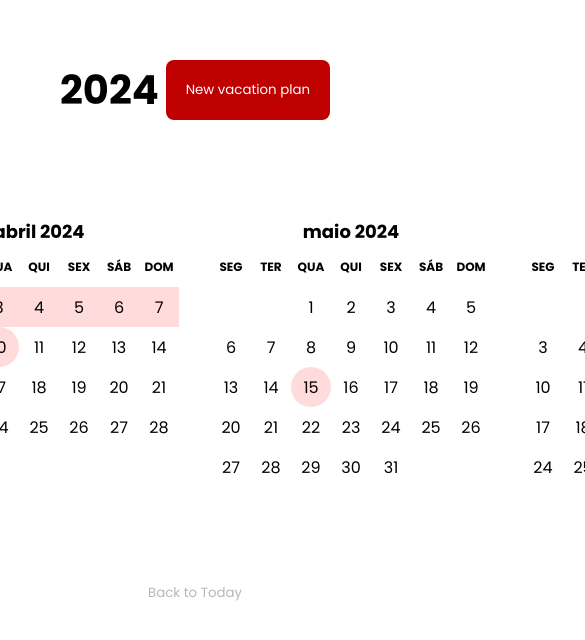
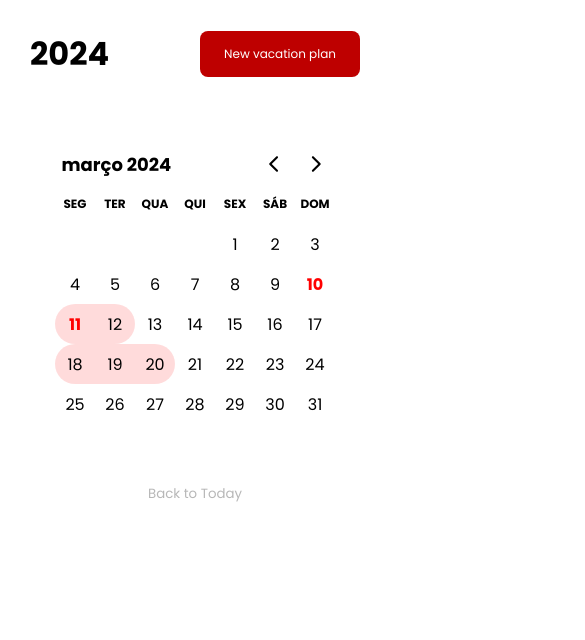
Before and after one commit to eduardouglas99/vacation-plan, a Next.js app: page / in a window 390 px wide. Shown: the top 640 px of the page, 585 px wide, since content can reach past the window. Built offline with nearby package versions, Linux system fonts and the light colour scheme.

Commit message:
developed responsive mode from components

```diff
--- a/package.json
+++ b/package.json
@@ -19,6 +19,7 @@
     "react-hook-form": "^7.51.0",
     "react-icons": "^5.0.1",
     "react-multi-select-component": "^4.3.4",
+    "react-responsive": "^9.0.2",
     "styled-components": "^6.1.8",
     "zod": "^3.22.4"
   },
--- a/pages/_app.tsx
+++ b/pages/_app.tsx
@@ -48,4 +48,7 @@ const Container = styled.main`
     width: 100%;
     margin: 0 auto;
     padding: 60px;
+    @media only screen and (max-width: 580px) {
+        padding: 30px;
+    }
 `;
--- a/src/components/button.tsx
+++ b/src/components/button.tsx
@@ -17,4 +17,10 @@ const ButtonHome = styled.button`
     &:hover {
         background-color: #8d0404;
     }
+    @media only screen and (max-width: 580px) {
+        padding: 14px;
+        max-width: 160px;
+        width: 100%;
+        font-size: 12px;
+    }
 `
--- a/src/components/calendar.tsx
+++ b/src/components/calendar.tsx
@@ -6,6 +6,7 @@ import 'react-day-picker/dist/style.css';
 import styled from 'styled-components';
 import { eachDayOfInterval, addDays, subDays, isWithinInterval } from 'date-fns';
 import CalendarContext from '@/common/context';
+import { useMediaQuery } from 'react-responsive';
 
 type HolidaysPlanProps = {
     id: number,
@@ -154,20 +155,29 @@ export default function Calendar() {
         }
     }
 
+    const [domLoaded, setDomLoaded] = useState(false);
+
 
     useEffect(() => {
         data.map((day: HolidaysPlanProps) => {
             setDays(state => [...state, day.date]);
+            setDomLoaded(true);
         })
     }, [])
 
+    const isMobile = typeof window !== 'undefined' && useMediaQuery({ query: '(max-width: 768px)' });
+    const isTablet = typeof window !== 'undefined' && useMediaQuery({ query: '(max-width: 980px)' });
+    const isDesktop = typeof window !== 'undefined' && useMediaQuery({ query: '(max-width: 1280px)' });
+
+    const numberOfMonths:number = isMobile ? 1 : isTablet ? 2 : isDesktop ? 3 : 4;
     return(
         <>
+            {domLoaded && (
                 <DayPicker
                     mode="multiple"
                     min={1}
                     selected={days}
-                numberOfMonths={4}
+                    numberOfMonths={numberOfMonths}
                     locale={pt}
                     pagedNavigation
                     month={month}
@@ -179,6 +189,7 @@ export default function Calendar() {
                     }
                     modifiersStyles={{ booked: bookedStyle, range_start: startStyle, range_end: endStyle, range_middle: middleStyle  }}
                 />
+            )}
 
             <BackTodayButton disabled={isSameMonth(today, month)} onClick={() => setMonth(today)}>
                 Back to Today
@@ -189,7 +200,6 @@ export default function Calendar() {
 
 const BackTodayButton = styled.button`
     background: transparent;
-    margin: 40px auto;
     text-align: center;
     width: 100%;
     &:hover {
--- a/src/components/header.tsx
+++ b/src/components/header.tsx
@@ -15,8 +15,14 @@ export default function Header () {
 const HeaderHome = styled.header`
     justify-content: space-between;
     padding: 0 0 80px 0;
+    @media only screen and (max-width: 580px) {
+        padding: 0 0 50px 0;
+    }
 `
 
 const CurrentYear = styled.h1`
     font-size: 40px;
+    @media only screen and (max-width: 580px) {
+        font-size: 32px;
+    }
 `
--- a/src/components/modal.tsx
+++ b/src/components/modal.tsx
@@ -129,6 +129,7 @@ const ModalOverlay = styled.div`
     align-items: center;
     background-color: rgba(0, 0, 0, 0.5);
     z-index: 99999999;
+    padding: 0 30px;
 `
 
 const ModalWrapper = styled.div`
@@ -210,12 +211,18 @@ const InputModal = styled.input`
 
 const WrapperDateBlockForm = styled.div`
     justify-content: space-between;
+    @media only screen and (max-width: 580px) {
+        flex-wrap: wrap;
+    }
 `
 
 const DateBlockForm = styled.div`
     max-width: 200px;
     width: 100%;
     display: block;
+    @media only screen and (max-width: 580px) {
+        max-width: 100%;
+    }
 `
 
 const ButtonSubmitModal = styled.button`
@@ -238,4 +245,7 @@ const ButtonSubmitModal = styled.button`
     &:hover {
         background-color: #414141;
     }
+    @media only screen and (max-width: 580px) {
+        bottom: -20px;
+    }
 `
--- a/src/components/sheet.tsx
+++ b/src/components/sheet.tsx
@@ -2,10 +2,12 @@ import { useContext} from "react";
 import styled from "styled-components";
 import { IoMdClose } from "react-icons/io";
 import CalendarContext from "@/common/context";
-import { IoLocationSharp } from "react-icons/io5";
+import { FaLocationDot } from "react-icons/fa6";
 import { FaCalendar } from "react-icons/fa";
 import { FaUserCheck } from "react-icons/fa";
 import { FaFileAlt } from "react-icons/fa";
+import { FaEdit } from "react-icons/fa";
+import { FaTrashAlt } from "react-icons/fa";
 
 export default function Sheet() {
     const { isSheetOpen, SheetCalendarToogle, holidayData, holidayRegister } = useContext(CalendarContext);
@@ -23,15 +25,15 @@ export default function Sheet() {
                     <LineBlock></LineBlock>
                     {holidayData ? (
                         <InfoGroup>
-                            <h1>Title: {holidayData.title}</h1>
+                            <h2>Title: {holidayData.title}</h2>
                             <TextGroup>
                                 <FaFileAlt />
                                 <b>Description:</b>
-                                <span>{holidayData.description}</span>
+                                <span className="description">{holidayData.description}</span>
                             </TextGroup>
 
                             <TextGroup>
-                                <IoLocationSharp />
+                                <FaLocationDot />
                                 <b>Location:</b>
                                 <span>{holidayData.location}</span>
                             </TextGroup>
@@ -41,18 +43,23 @@ export default function Sheet() {
                                 <b>Date:</b>
                                 <span>{holidayData.date.toLocaleDateString()}</span>
                             </TextGroup>
+                            <LineBlock></LineBlock>
                         </InfoGroup>
                     ) : null}
 
-                    <LineBlock></LineBlock>
-
                     {holidayRegister ? (
                         <InfoGroup>
-                            <h2>Title: {holidayRegister.title}</h2>
+                            <TextGroupTitle>
+                                <h2>Title: {holidayRegister.title}</h2>
+                                <TextGroupIcons>
+                                    <FaEdit title="Edit plan"/>
+                                    <FaTrashAlt title="Remove plan"/>
+                                </TextGroupIcons>
+                            </TextGroupTitle>
                             <TextGroup>
                                 <FaFileAlt />
                                 <b>Description:</b>
-                                <span>{holidayRegister.description}</span>
+                                <span className="description">{holidayRegister.description}</span>
                             </TextGroup>
 
                             <TextGroup>
@@ -62,7 +69,7 @@ export default function Sheet() {
                             </TextGroup>
 
                             <TextGroup>
-                                <IoLocationSharp />
+                                <FaLocationDot />
                                 <b>Location:</b>
                                 <span>{holidayRegister.location}</span>
                             </TextGroup>
@@ -106,6 +113,15 @@ const ModalWrapper = styled.div`
     height: 100%;
     right: 0;
     position: absolute;
+    @media only screen and (max-width: 1280px){
+        width: 450px;
+    }
+    @media only screen and (max-width: 768px){
+        width: 340px;
+    }
+    @media only screen and (max-width: 580px) {
+        width: 100%;
+    }
 `
 
 const ModalHome = styled.div`
@@ -147,20 +163,59 @@ const LineBlock = styled.div`
 const InfoGroup = styled.div`
     display: flex;
     flex-direction: column;
-    gap: 20px;
+    gap: 16px;
     h2 {
         color: #1E1E1E;
         font-size: 20px;
+        @media only screen and (max-width: 768px){
+            font-size: 18px;
+        }
     }
+    @media only screen and (max-width: 580px){
+            gap: 10px;
+        }
 `
 const TextGroup = styled.div`
     display: flex;
     align-items: center;
     gap: 4px;
+    flex-wrap: wrap;
     b, svg {
         color: #1E1E1E;
     }
     svg {
         color: #1E1E1E;
     }
+    b {
+        @media only screen and (max-width: 768px){
+            font-size: 14px;
+        }
+    }
+    span {
+        @media only screen and (max-width: 768px){
+            font-size: 13px;
+        }
+    }
+    .description {
+        max-width: 100%;
+        width: 100%;
+        word-wrap: break-word;
+    }
 `
+
+const TextGroupTitle = styled(TextGroup)`
+    justify-content: space-between;
+`
+const TextGroupIcons = styled.div`
+    display: flex;
+    align-items: center;
+    gap: 8px;
+    svg {
+        font-size: 24px;
+        cursor: pointer;
+        &:last-child {
+            color: #ff0000c4;
+            font-size: 20px;
+        }
+    }
+`
```
Also changed, not shown: 2 other files (tests, documents, lock files or other folders). Lines whose indentation alone changed are shown as unchanged.
